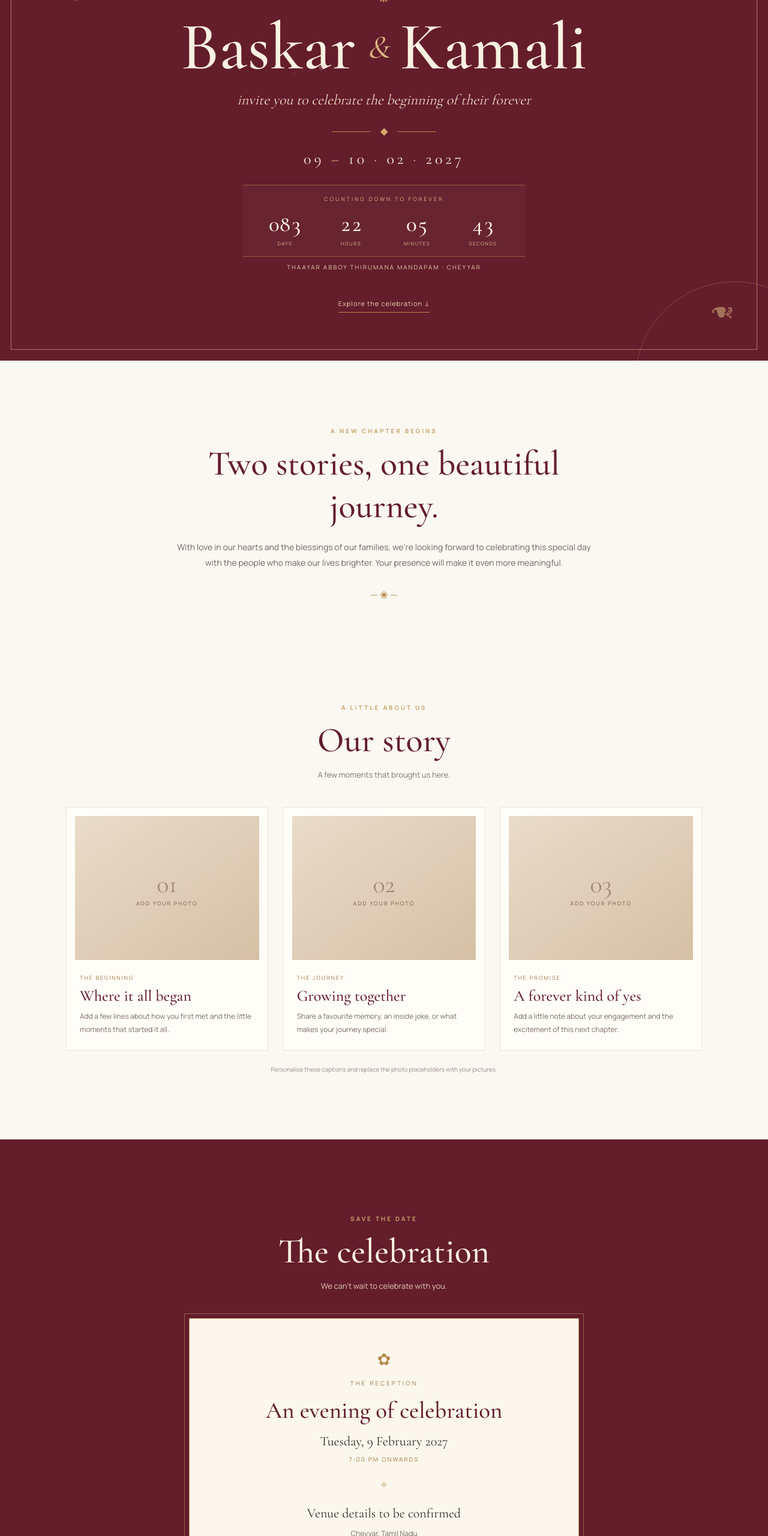
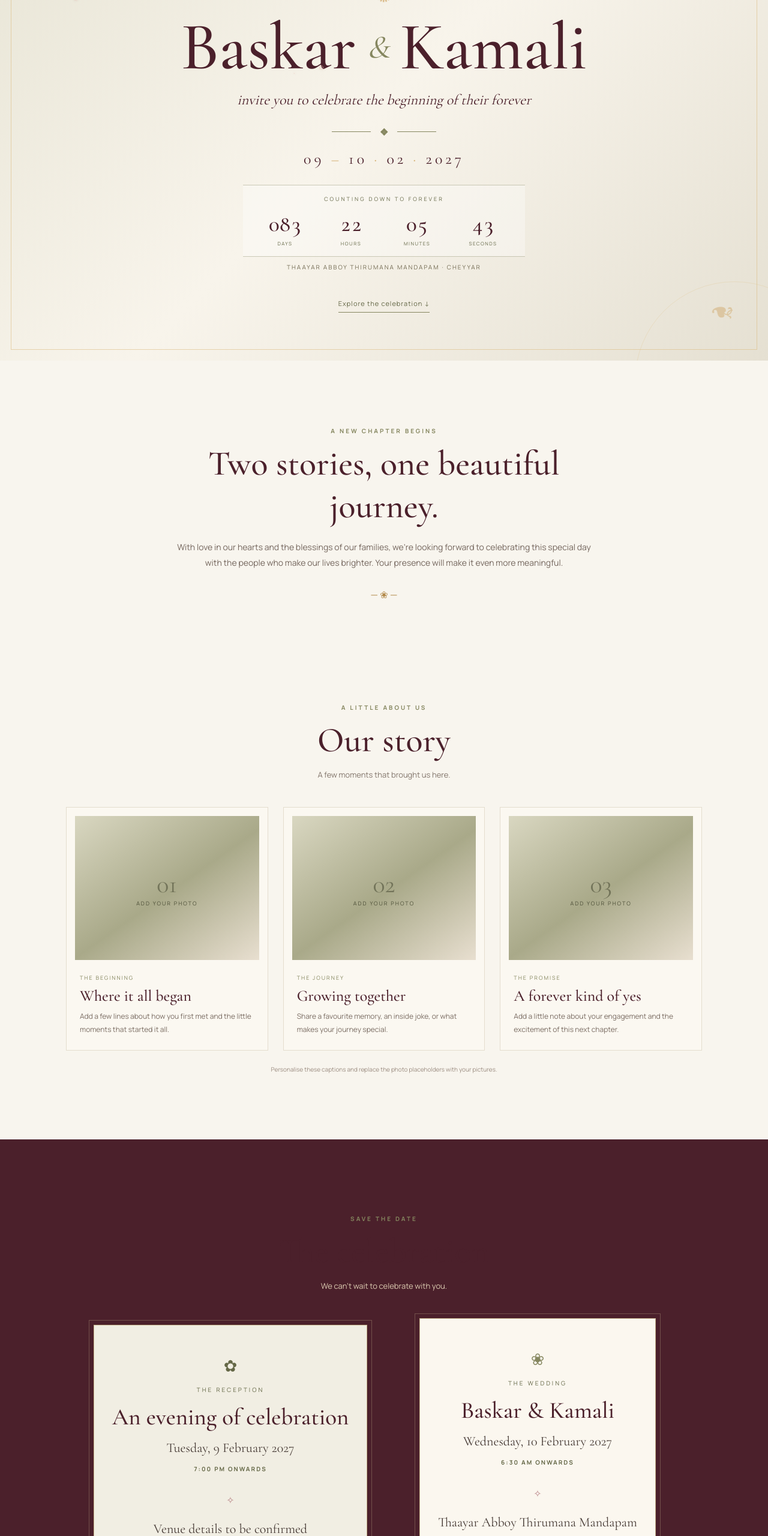
Before and after one commit to akamali-13/baskar-kamali-wedding, a plain HTML site: page index.html in a window 1280 px wide. Shown: the part 240-2800 px from the top of the page at 60% size. Drawn offline with nearby package versions, Linux system fonts and the light colour scheme.

Commit message:
Refresh wedding site palette with olive burgundy and ivory

```diff
--- a/styles.css
+++ b/styles.css
@@ -23,3 +23,47 @@
 .button{transition:transform .25s ease}.button:hover{transform:translateY(-2px)}
 @media(max-width:800px){.countdown{max-width:340px;padding:14px 10px}.countdown-title{font-size:8px;letter-spacing:2px}.countdown-unit span{font-size:7px;letter-spacing:1px}}
 @media(prefers-reduced-motion:reduce){*,*::before,*::after{scroll-behavior:auto!important;animation-duration:.01ms!important;animation-iteration-count:1!important;transition-duration:.01ms!important}.js-motion [data-reveal]{opacity:1;transform:none}.petal{display:none}}
+
+
+/* Editorial invitation palette inspired by olive, burgundy, ivory and garden florals */
+:root{--ink-burgundy:#4b202b;--olive:#85865f;--olive-dark:#656847;--warm-ivory:#f8f5ee;--dusty-rose:#b98587;--antique-gold:#b49a68}
+body{background:var(--warm-ivory);color:#463a35}
+.site-header{background:#fbf8f1}
+.brand span,.section-kicker,.story-date,.travel-number,.event-symbol,.closing-mark{color:var(--olive)}
+.hero{background:linear-gradient(135deg,#e8e5d6 0%,#f8f4eb 48%,#e5e0d2 100%);color:var(--ink-burgundy)}
+.hero-pattern{border-color:#85865f66}
+.hero h1,.hero-subtitle,.date-line{color:var(--ink-burgundy)}
+.hero h1 i{color:var(--olive)}
+.hero .eyebrow,.venue-line{color:#766e56}
+.hero-rule span{background:var(--olive)}
+.hero-rule b{color:var(--olive)}
+.countdown{border-color:#85865f66;background:#ffffff55}
+.countdown-title,.countdown-unit span{color:var(--olive-dark)}
+.countdown-unit strong{color:var(--ink-burgundy)}
+.text-link{color:var(--olive-dark);border-color:var(--olive)}
+.section-wrap{background:transparent}
+.intro h2,.section-heading h2,.story-card h3{color:var(--ink-burgundy)}
+.story-card{background:#fbf8f1;border-color:#e4ddce}
+.photo-placeholder{background:linear-gradient(145deg,#d9d7c1,#a9a989 52%,#e8dfd0);color:#4e5039}
+.celebration{background:var(--ink-burgundy)}
+.events-grid{display:grid;grid-template-columns:repeat(2,minmax(0,1fr));gap:24px;max-width:1000px;margin:auto;align-items:stretch}
+.event-card{background:#faf7ef;border:1px solid #c4b18a;outline-color:#c4b18a55;display:flex;flex-direction:column;align-items:center}
+.event-reception{background:#f1eee3}
+.event-reception .event-symbol,.event-reception .event-type{color:var(--olive-dark)}
+.event-wedding{background:#fbf7ef}
+.event-type{color:var(--olive-dark)}
+.event-card h3{color:var(--ink-burgundy)}
+.event-time{color:var(--olive-dark);font-weight:700}
+.event-divider{color:var(--dusty-rose)}
+.button-gold{background:var(--olive-dark);color:#fff}
+.button-outline{border-color:var(--olive-dark);color:var(--olive-dark)}
+.travel-card{background:#fbf8f1;border-color:#e2dacb}
+.travel-number{color:var(--olive)}
+.travel-card h3{color:var(--ink-burgundy)}
+.travel-card a{color:var(--olive-dark);border-color:var(--olive)}
+.gallery-section{background:#eeeade}
+.gallery-placeholder{background:linear-gradient(135deg,#d8d5bf,#aaa982 55%,#e8d9d0);color:#4e5039}
+.closing{background:var(--ink-burgundy)}
+.closing-mark{color:#d0b98d}
+footer{background:#e9e5d8;color:#6d6857}
+@media(max-width:800px){.events-grid{grid-template-columns:1fr;gap:26px}.event-card{max-width:480px;width:100%;margin:0 auto}}
```
